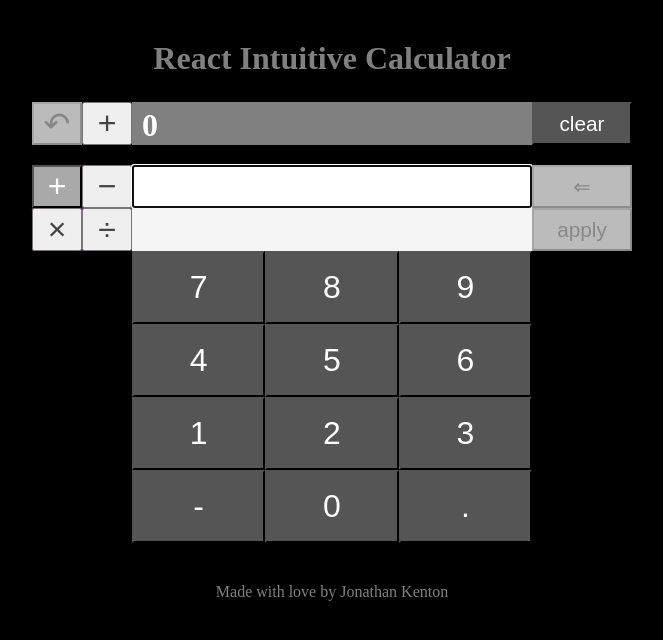
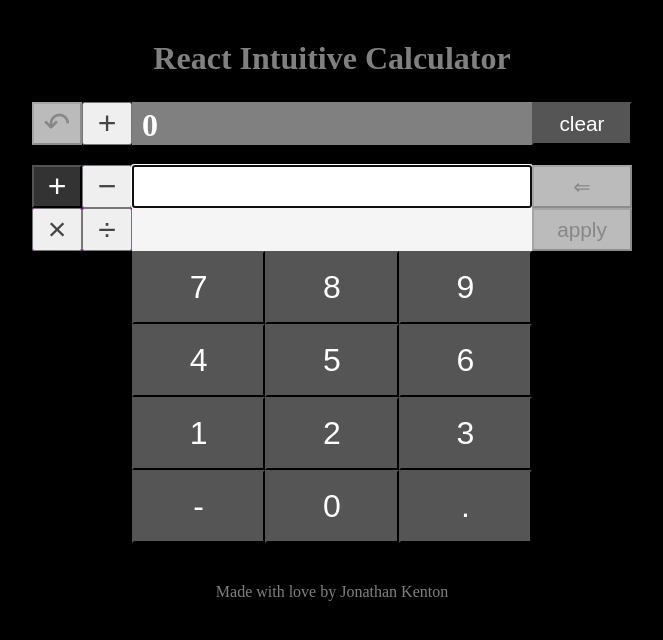
Before and after one commit to j2kenton/React-Super-Calculator, a React (Create React App) app in the folder react/: page / in a window 1280 px wide. Shown: the top 640 px of the page, without its empty margins (308-971 px from the left). Built offline with nearby package versions, Linux system fonts and the light colour scheme.

Commit message:
stylings

```diff
--- a/react/src/components/button.js
+++ b/react/src/components/button.js
@@ -17,7 +17,7 @@ const StyledButton = styled.button`
     !props.disabled &&
     props.selected &&
     css`
-      background: ${props.theme.colors.buttonBackground};
+      background: ${props.theme.colors.darkGrey};
       color: ${props.theme.colors.white};
     `}
   ${props =>
--- a/react/src/constants/styled-theme.js
+++ b/react/src/constants/styled-theme.js
@@ -6,6 +6,7 @@ export const theme = {
     disabledBackground: '#bbbbbb',
     buttonTextColor: '#444444',
     standardGrey: '#808080',
+    darkGrey: '#333333',
     paleBackgroundColor: '#f5f5f5',
 
     inverted: {
```
